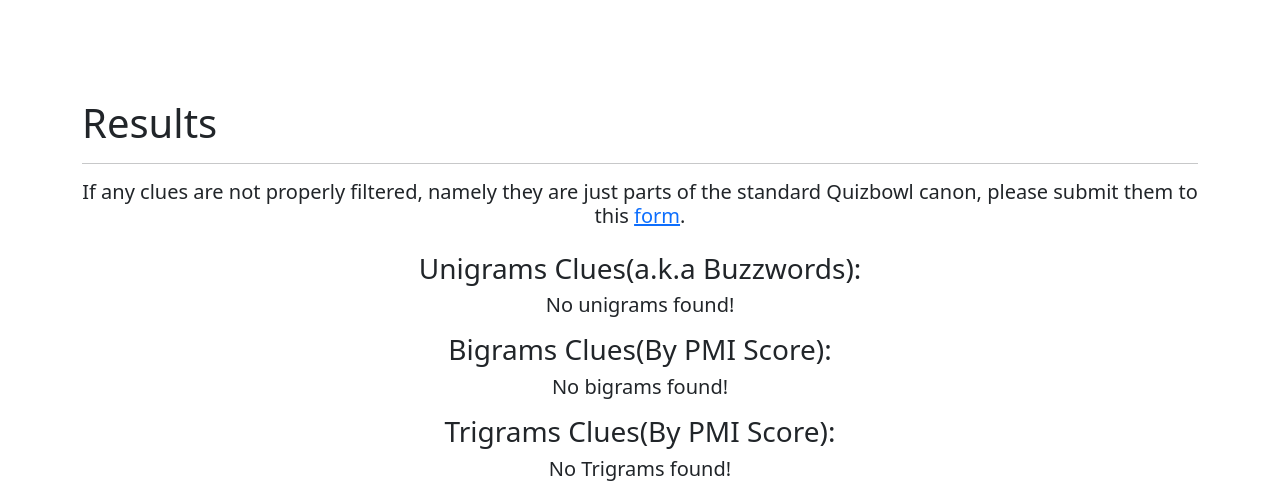
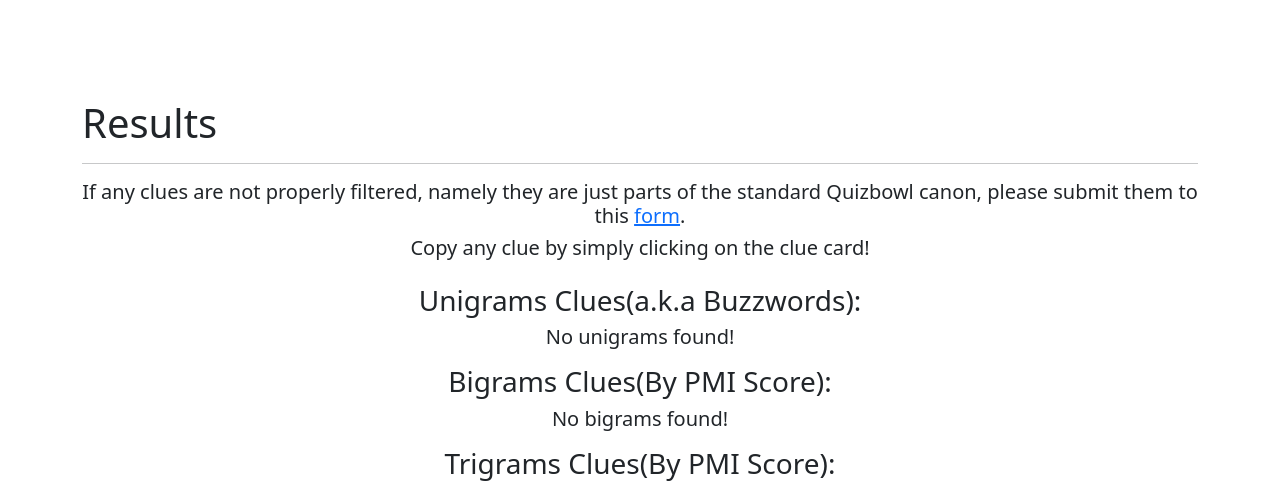
Before and after one commit to Saptak625/Quizolytics, a Flask app: template templates/analyze.html in a window 1280 px wide. Shown: the part 484-972 px from the top of the page. Run offline with Flask 2, Linux system fonts and the light colour scheme; the template is opened without the code that fills it: values that come from a table or form of the project are taken from there, others are empty; some libraries are stand-ins or nearby versions.

Commit message:
Copy on Click for Clues

```diff
--- a/templates/analyze.html
+++ b/templates/analyze.html
@@ -93,14 +93,15 @@
 {{ super() }}
 {% if data != None %}
 <div id="data">
-  <h5 class="lead text-center mb-4">If any clues are not properly filtered, namely they are just parts of the standard Quizbowl canon, please submit them to this <a href="https://forms.gle/3iiSSbspPfuEDvTe7">form</a>.</h5>
+  <h5 class="lead text-center">If any clues are not properly filtered, namely they are just parts of the standard Quizbowl canon, please submit them to this <a href="https://forms.gle/3iiSSbspPfuEDvTe7">form</a>.</h5>
+  <h5 class="lead text-center mb-4">Copy any clue by simply clicking on the clue card!</h5>
   <div class="text-center">
   <h3>Unigrams Clues(a.k.a Buzzwords): </h3>
   {% if data[0] %}
   <div class="row g-4 text-center justify-content-center mb-4">
     {% for e in data[0] %}
     <div class="col-sm-2">
-      <div class="card h-100">
+      <div class="card h-100" data-bs-toggle="tooltip" title="Copy!" data-bs-trigger="click" onclick="copyTooltip(this, '{{e}}')" onmouseleave="hideTooltip(this)">
         <div class="card-body">
           <p class="card-text">{{e}}</p>
         </div>
@@ -119,7 +120,7 @@
   <div class="row g-4 text-center justify-content-center mb-4">
     {% for e in data[1] %}
     <div class="col-sm-2">
-      <div class="card h-100">
+      <div class="card h-100" data-bs-toggle="tooltip" title="Copy!" data-bs-trigger="click" onclick="copyTooltip(this, '{{e}}')" onmouseleave="hideTooltip(this)">
         <div class="card-body">
           <p class="card-text">{{e}}</p>
         </div>
@@ -138,7 +139,7 @@
   <div class="row g-4 text-center justify-content-center mb-4">
     {% for e in data[2] %}
     <div class="col-sm-2">
-      <div class="card h-100">
+      <div class="card h-100" data-bs-toggle="tooltip" title="Copy!" data-bs-trigger="click" onclick="copyTooltip(this, '{{e}}')" onmouseleave="hideTooltip(this)">
         <div class="card-body">
           <p class="card-text">{{e}}</p>
         </div>
@@ -157,7 +158,7 @@
   <div class="row g-4 text-center justify-content-center mb-4">
     {% for e in data[3] %}
     <div class="col-sm-2">
-      <div class="card h-100">
+      <div class="card h-100" data-bs-toggle="tooltip" title="Copy!" data-bs-trigger="click" onclick="copyTooltip(this, '{{e}}')" onmouseleave="hideTooltip(this)">
         <div class="card-body">
           <p class="card-text">{{e}}</p>
         </div>
@@ -205,6 +206,18 @@
       spinner.style.display = 'block';
     }
 
+    function copyTooltip(ele, message){
+      copyToClipboard(String.raw`${message}`)
+      ele.setAttribute("data-bs-original-title", "Copied!");
+    }
+
+    function hideTooltip(ele) {
+      if(ele.getAttribute("data-bs-original-title") == "Copied!"){
+        ele.click();
+        ele.setAttribute("data-bs-original-title", "Copy!");
+      }
+    }
+
     {% if data != None %}
       const spinner = document.getElementById("loadSpinner");
       spinner.style.display = 'none';
--- a/templates/template.html
+++ b/templates/template.html
@@ -73,6 +73,8 @@
       </div>
   </footer>
   {% block script %}{% endblock script %}
+    <script src="https://cdn.jsdelivr.net/npm/@popperjs/core@2.11.6/dist/umd/popper.min.js" integrity="sha384-oBqDVmMz9ATKxIep9tiCxS/Z9fNfEXiDAYTujMAeBAsjFuCZSmKbSSUnQlmh/jp3" crossorigin="anonymous"></script>
+<script src="https://cdn.jsdelivr.net/npm/bootstrap@5.2.2/dist/js/bootstrap.min.js" integrity="sha384-IDwe1+LCz02ROU9k972gdyvl+AESN10+x7tBKgc9I5HFtuNz0wWnPclzo6p9vxnk" crossorigin="anonymous"></script>
     <script>
       const navLink = document.getElementById({% block navLink %}{% endblock navLink %}.id);
       navLink.classList.add("active");
@@ -88,6 +90,9 @@
         const spinner = document.getElementById("loadSpinner");
         spinner.parentElement.style.display = 'none';
       {% endif %}
+
+      const tooltipTriggerList = document.querySelectorAll('[data-bs-toggle="tooltip"]')
+      const tooltipList = [...tooltipTriggerList].map(tooltipTriggerEl => new bootstrap.Tooltip(tooltipTriggerEl))
     </script>
   </body>
 </html>
```
